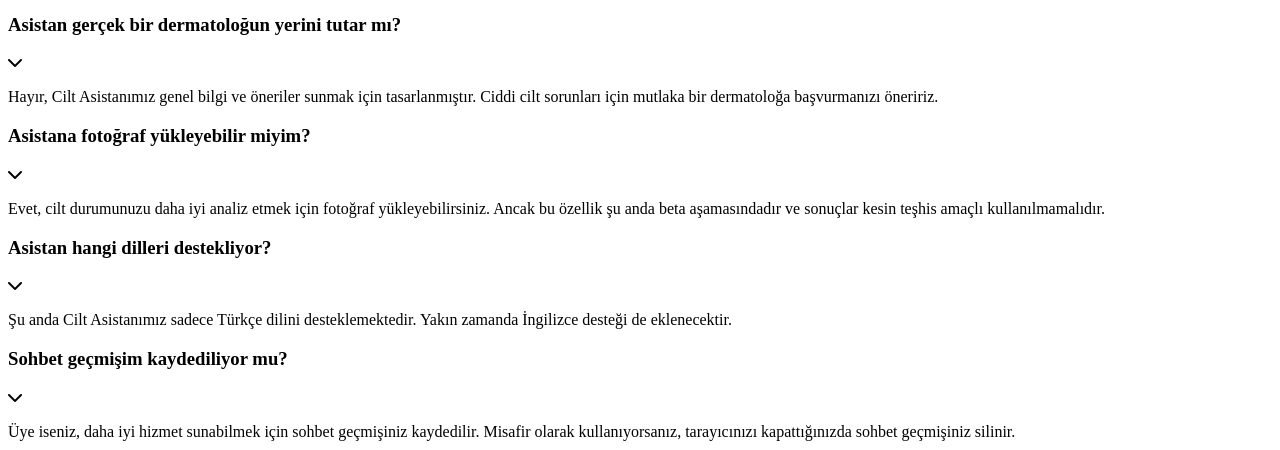
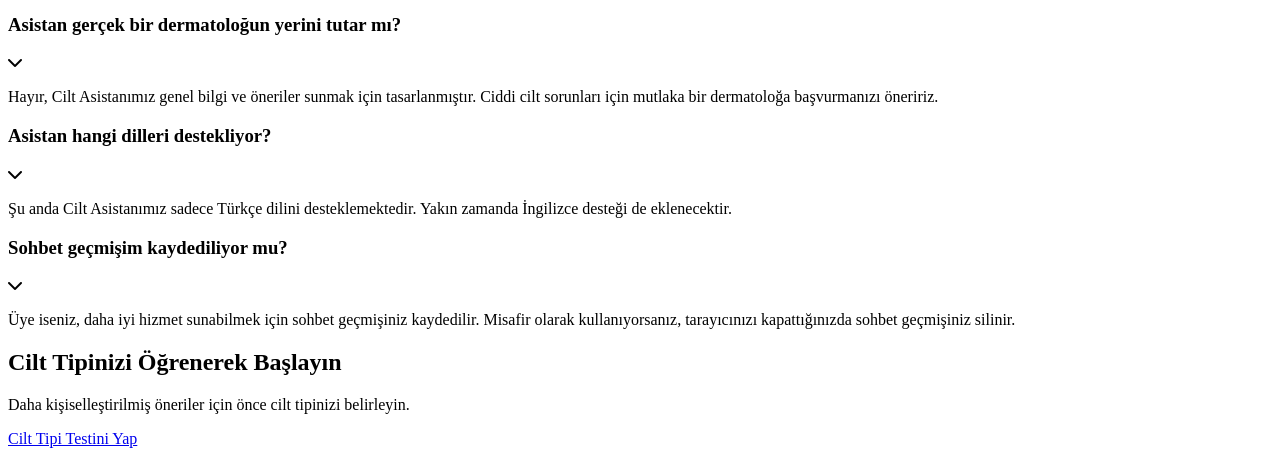
Before and after one commit to omerserrdar/FiveByte-Projesi, a website with bundled scripts: page dermatoloji-website/chatbot.html in a window 1280 px wide. Shown: the part 1100-1550 px from the top of the page. Built offline with nearby package versions, Linux system fonts and the light colour scheme.

Commit message:
Update chatbot.html
update

```diff
--- a/dermatoloji-website/chatbot.html
+++ b/dermatoloji-website/chatbot.html
@@ -158,15 +158,6 @@
                 </div>
                 <div class="faq-item">
                     <div class="faq-question">
-                        <h3>Asistana fotoğraf yükleyebilir miyim?</h3>
-                        <span class="faq-toggle"><i class="fas fa-chevron-down"></i></span>
-                    </div>
-                    <div class="faq-answer">
-                        <p>Evet, cilt durumunuzu daha iyi analiz etmek için fotoğraf yükleyebilirsiniz. Ancak bu özellik şu anda beta aşamasındadır ve sonuçlar kesin teşhis amaçlı kullanılmamalıdır.</p>
-                    </div>
-                </div>
-                <div class="faq-item">
-                    <div class="faq-question">
                         <h3>Asistan hangi dilleri destekliyor?</h3>
                         <span class="faq-toggle"><i class="fas fa-chevron-down"></i></span>
                     </div>
```
